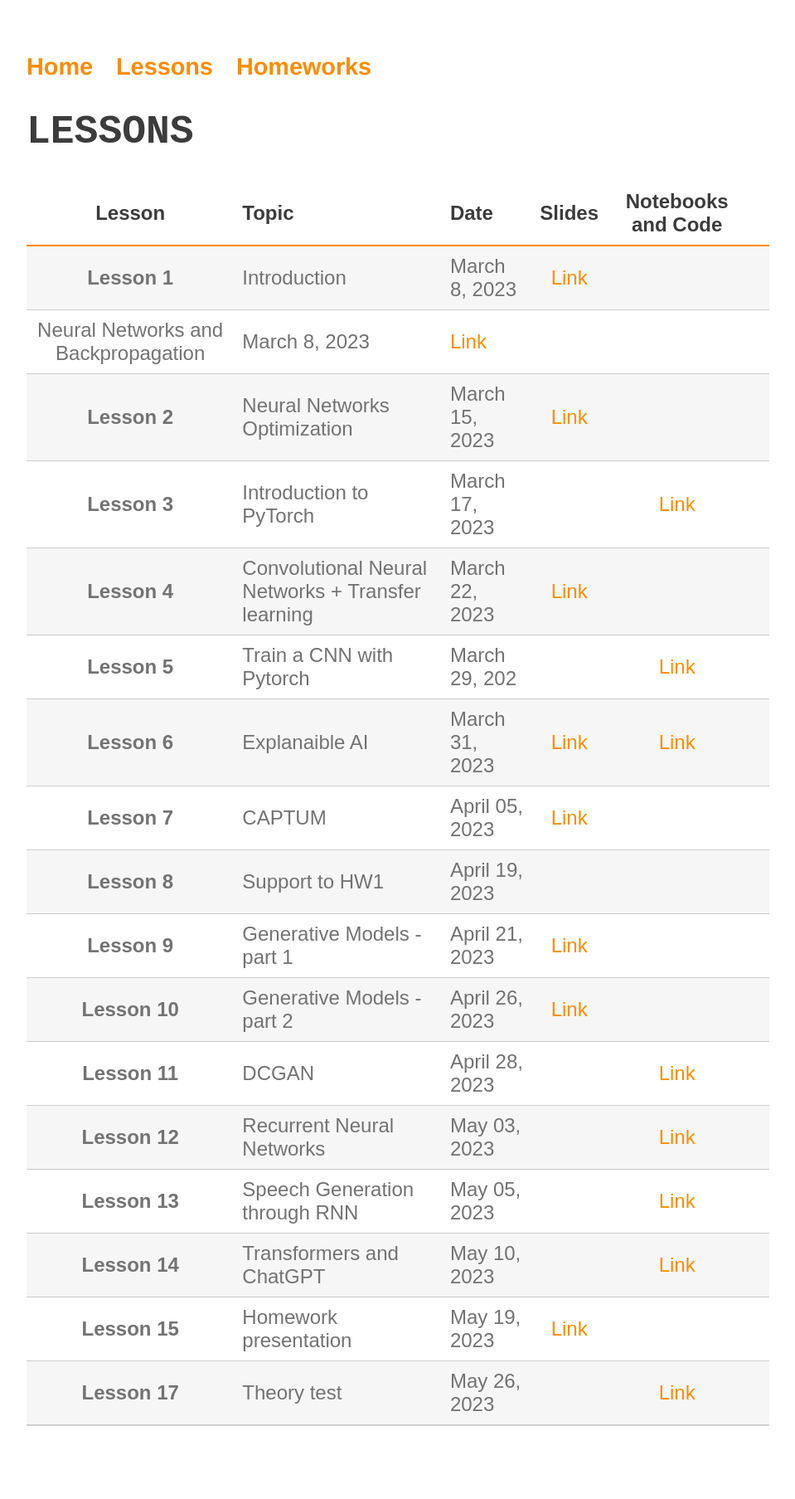
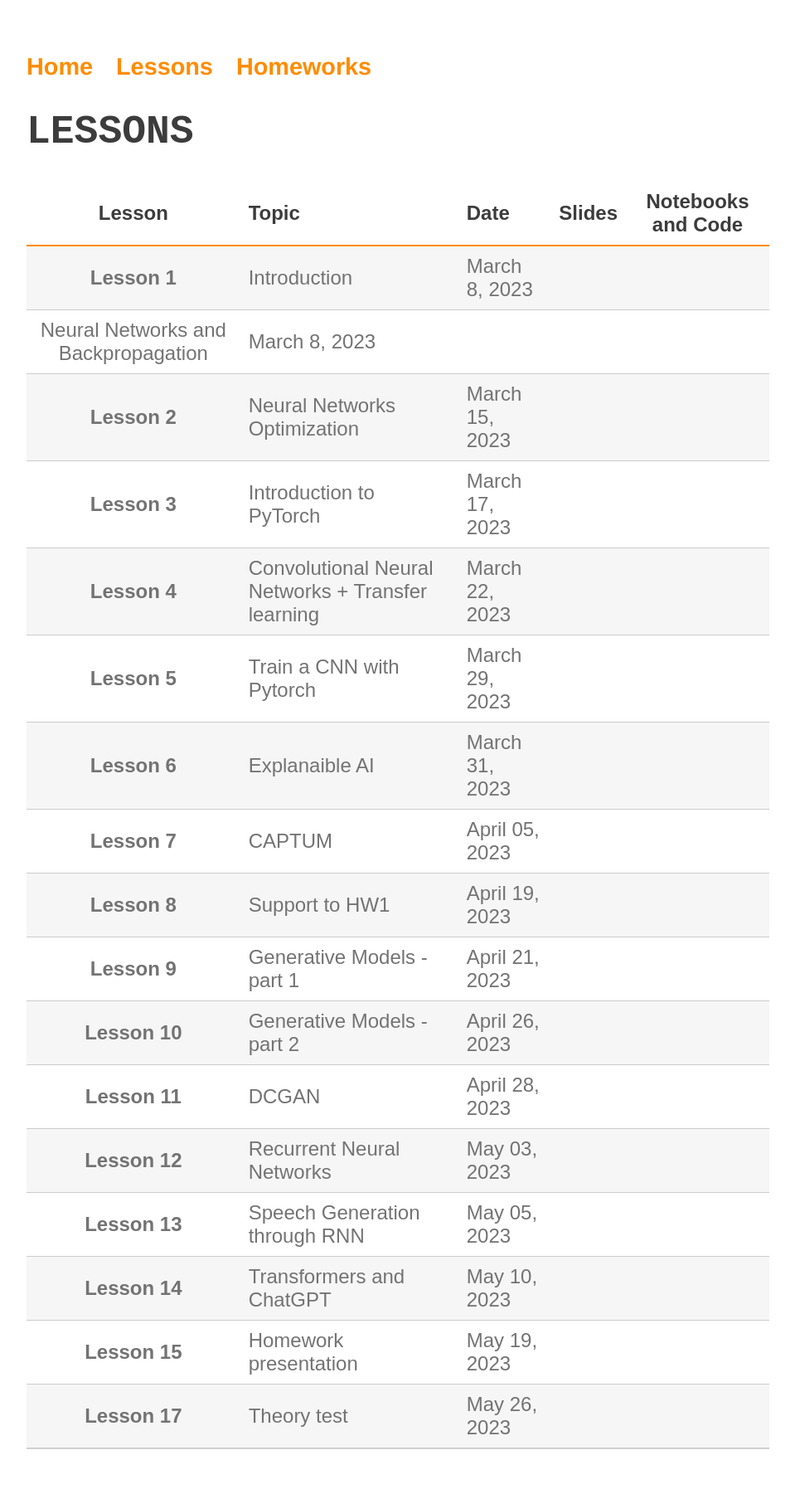
Before and after one commit to perceivelab/knowledge-discovery-course, a Jekyll site: the page built from lezioni.md, in a window 1280 px wide. Shown: the whole page at 83% size, without its empty margins (160-1119 px from the left). Built offline with Jekyll 4.4.1, drawn with Linux system fonts in a browser that asks for light colours; our own code applies the rules of GitHub Pages for plain Markdown files; before the commit the page ends 1779 px from its top, so only the background shows below that.

Commit message:
Update lezioni.md

```diff
--- a/lezioni.md
+++ b/lezioni.md
@@ -2,21 +2,21 @@
 
 
 | Lesson | Topic              | Date    | Slides          | Notebooks and Code |
-| :-------:| ------------------ | --------------- | :-------:          |:-------:  |
-| **Lesson 1**      | Introduction    | March 8, 2023 | [Link]()   | |
-                    |Neural Networks and Backpropagation| March 8, 2023 | [Link]()     ||
-| **Lesson 2**      | Neural Networks Optimization | March 15, 2023 | [Link]()    ||
-| **Lesson 3**      | Introduction to PyTorch | March 17, 2023 |     |[Link]()|
-| **Lesson 4**      | Convolutional Neural Networks + Transfer learning | March 22, 2023 |     [Link]()||
-| **Lesson 5**      | Train a CNN with Pytorch | March 29, 202 ||     [Link]()|
-| **Lesson 6**      | Explanaible AI | March 31, 2023 |[Link]()|[Link]() | |
-| **Lesson 7**      | CAPTUM | April 05, 2023 |[Link]()| |
-| **Lesson 8**      | Support to HW1 | April 19, 2023 ||     |
-| **Lesson 9**      | Generative Models - part 1  | April 21, 2023 |[Link]()|     |
-| **Lesson 10**     | Generative Models - part 2  | April 26, 2023 |[Link]()|     |
-| **Lesson 11**      | DCGAN  | April 28, 2023 ||     [Link]()|
-| **Lesson 12**      | Recurrent Neural Networks  | May 03, 2023 ||     [Link]()|
-| **Lesson 13**      | Speech Generation through RNN  | May 05, 2023 ||     [Link]()|
-| **Lesson 14**      | Transformers and ChatGPT  | May 10, 2023 ||     [Link]()|
-| **Lesson 15**      | Homework presentation  | May 19, 2023 |     [Link]()||
-| **Lesson 17**      | Theory test  | May 26, 2023 | |     [Link]()||
+| :-------:| ------------------ | --------------- | :-------:           |:-------:  |
+| **Lesson 1**      | Introduction                                      | March 8, 2023                  |    | |
+                    | Neural Networks and Backpropagation               | March 8, 2023                  |    | |
+| **Lesson 2**      | Neural Networks Optimization                      | March 15, 2023                 |    | |
+| **Lesson 3**      | Introduction to PyTorch                           | March 17, 2023                 |    | |
+| **Lesson 4**      | Convolutional Neural Networks + Transfer learning | March 22, 2023                 |    | |
+| **Lesson 5**      | Train a CNN with Pytorch                          | March 29, 2023                 |    | |
+| **Lesson 6**      | Explanaible AI                                    | March 31, 2023                 |    | |
+| **Lesson 7**      | CAPTUM                                            | April 05, 2023                 |    | |
+| **Lesson 8**      | Support to HW1                                    | April 19, 2023                 |    | |
+| **Lesson 9**      | Generative Models - part 1                        | April 21, 2023                 |    | |
+| **Lesson 10**     | Generative Models - part 2                        | April 26, 2023                 |    | |
+| **Lesson 11**     | DCGAN                                             | April 28, 2023                 |    | |
+| **Lesson 12**     | Recurrent Neural Networks                         | May 03, 2023                   |    | |
+| **Lesson 13**     | Speech Generation through RNN                     | May 05, 2023                   |    | |
+| **Lesson 14**     | Transformers and ChatGPT                          | May 10, 2023                   |    | |
+| **Lesson 15**     | Homework presentation                             | May 19, 2023                   |    | |
+| **Lesson 17**     | Theory test                                       | May 26, 2023                   |    | |
```
